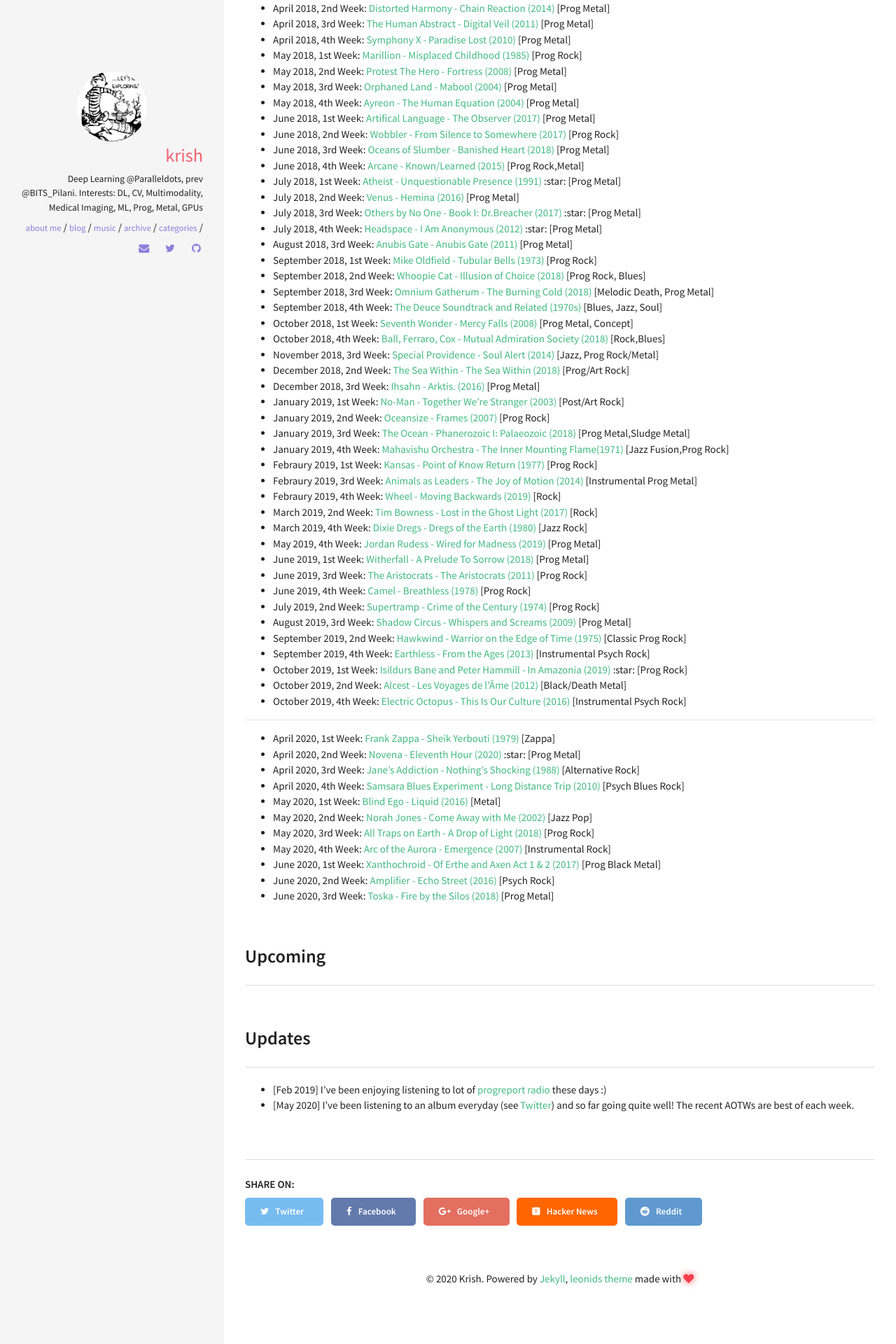
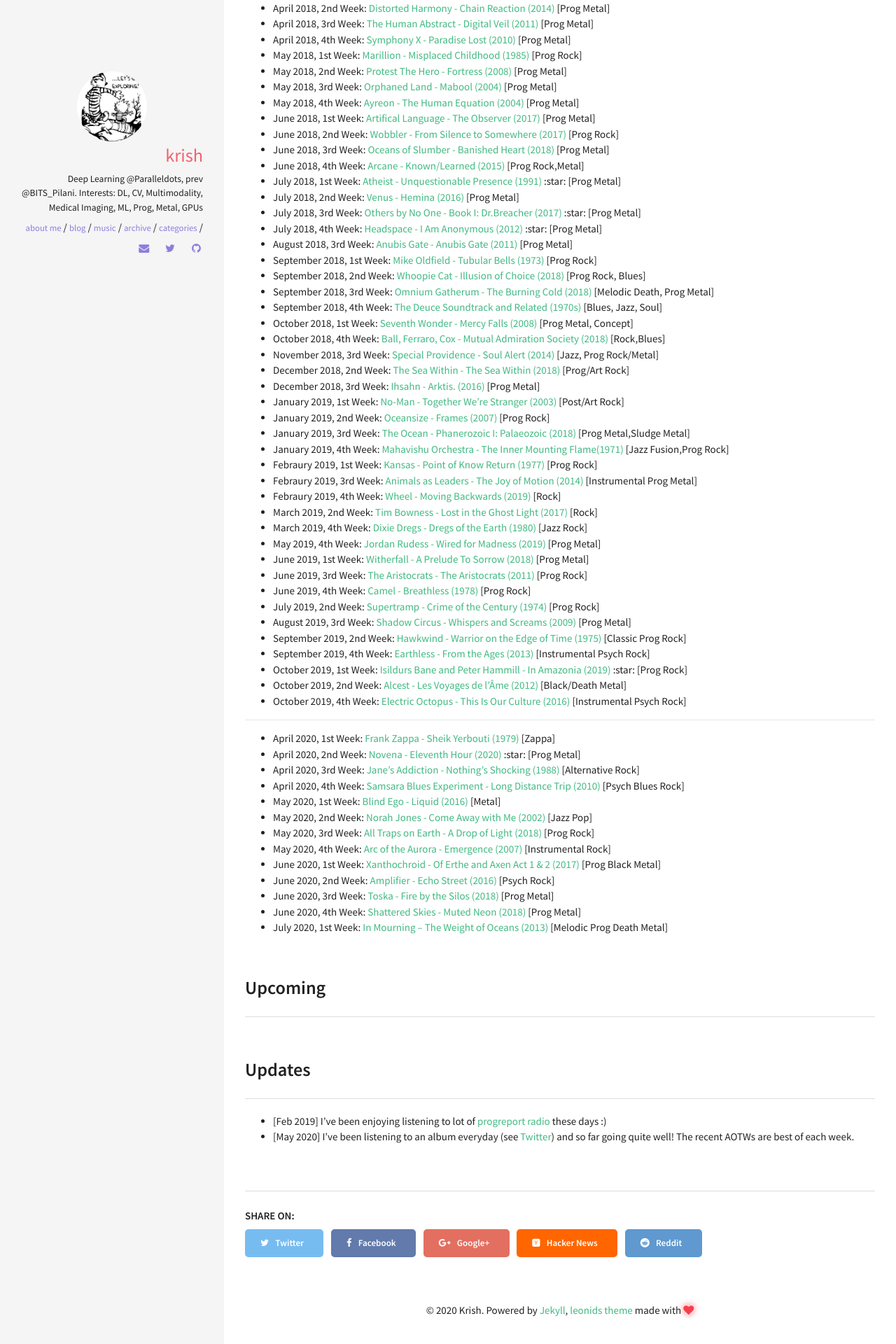
Before and after one commit to skrish13/skrish13.github.io, a Jekyll site: the page built from music/2017-10-14-aotw.md, in a window 1280 px wide. Shown: the part 1380-3300 px from the top of the page at 70% size. Built offline with Jekyll 4.4.1, drawn with Linux system fonts in a browser that asks for light colours; comment, search, counter and statistics services are not loaded.

Commit message:
Update 2017-10-14-aotw.md

```diff
--- a/music/2017-10-14-aotw.md
+++ b/music/2017-10-14-aotw.md
@@ -103,6 +103,8 @@ In upcoming months, mostly works from these artists will be here. Please tell me
 - June 2020, 1st Week: [Xanthochroid - Of Erthe and Axen Act 1 & 2 (2017)](https://music.youtube.com/channel/UCqzd0IGbkR6fRyRVwbCzFhA) [Prog Black Metal]
 - June 2020, 2nd Week: [Amplifier - Echo Street (2016)](https://open.spotify.com/album/6LOPpC9CFLLOaPG7P2X5NB?si=iKOQlhzTQOS6t4rmUxr0vw) [Psych Rock]
 - June 2020, 3rd Week: [Toska - Fire by the Silos (2018)](https://open.spotify.com/album/4qcet5SabI4DnWiSXHNvjM?si=EHXEoXBaSdavydwjQKTeug) [Prog Metal]
+- June 2020, 4th Week: [Shattered Skies - Muted Neon (2018)](https://open.spotify.com/album/1KVux96syxD2POAKTYehH5?si=GJgQ6G1ITU24Pk-hI2R_qA) [Prog Metal]
+- July 2020, 1st Week: [In Mourning – The Weight of Oceans (2013)](https://open.spotify.com/album/2mJ4URkxxx44KBJg7lsmf5?si=twI9CKq8Sbm-3fxk0wSJNA) [Melodic Prog Death Metal]
 
 ## Upcoming
 
```
